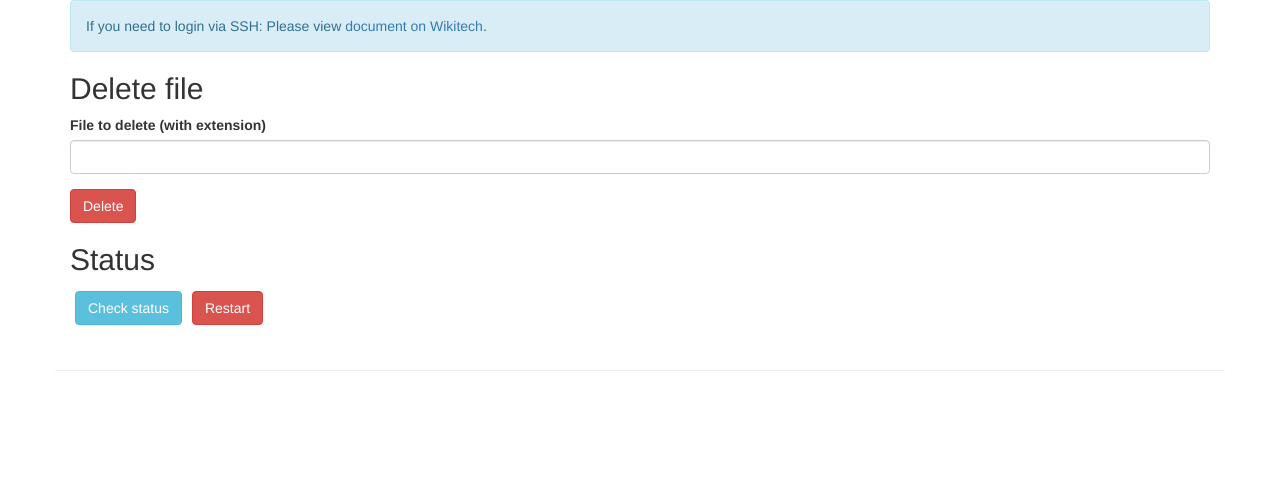
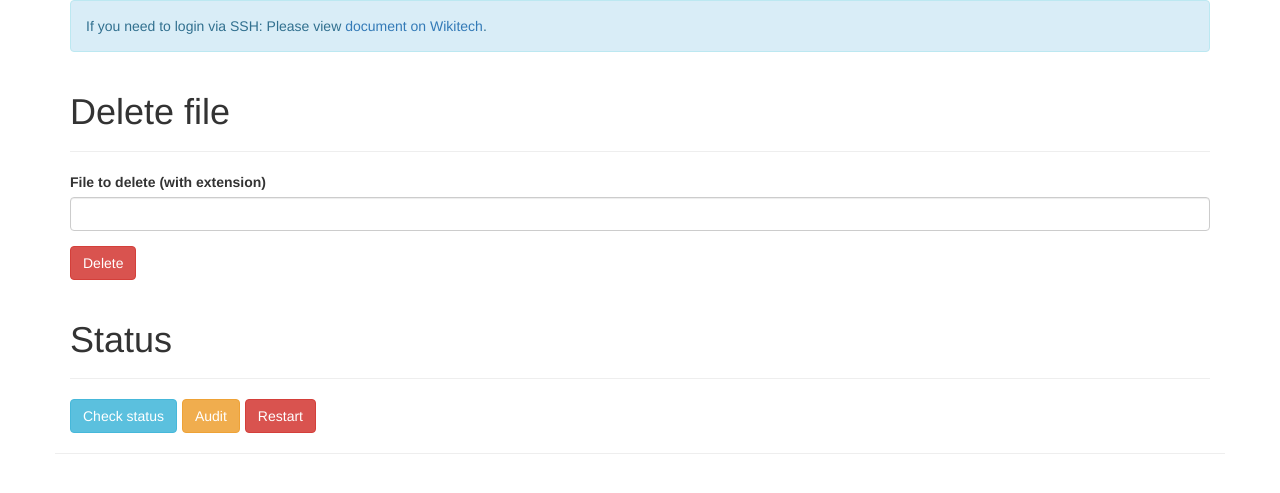
Before and after one commit to libkoi/zhmrtbotMaint, a Flask app: page /admin in a window 1280 px wide. Shown: the part 51-544 px from the top of the page. Run offline with Flask 2, Linux system fonts and the light colour scheme; the visitor is signed in with stand-in values (Sample User, id 1); some libraries are stand-ins or nearby versions; some web fonts are replaced.

Commit message:
Add audit feature

```diff
--- a/app.py
+++ b/app.py
@@ -4,7 +4,9 @@ import os
 import re
 import json
 import subprocess
+from datetime import datetime
 import flask
+from flask_htmlmin import HTMLMIN
 import requests
 import urllib3
 from mwoauth import ConsumerToken, Handshaker, functions
@@ -12,11 +14,14 @@ from secret import customer_token, secret_token, flask_seckey
 
 
 app = flask.Flask(__name__)
+app.config['MINIFY_HTML'] = True
 app.secret_key = flask_seckey
 MW_URL = "https://meta.wikimedia.org/w/index.php"
+MWOAUTH_UA = "zhmrtACL/1.0, tool-zhmrtbot, Toolforge"
 HOME_PATH = "/data/project/zhmrtbot"
 BASH_PATH = "bin/zhmrtbot.sh"
 FILE_DIR = "public_html/file"
+LOG_PATH = f"{HOME_PATH}/www/python/audit.log"
 
 k8s_cert_path = f"{HOME_PATH}/.toolskube/client.crt"
 k8s_key_path = f"{HOME_PATH}/.toolskube/client.key"
@@ -28,9 +33,10 @@ k8s_zhmrtbot_name = "zhmrtbot.bot"
 
 os.chdir(os.path.dirname(os.path.abspath(__file__)))
 urllib3.disable_warnings(urllib3.exceptions.InsecureRequestWarning)
+htmlmin = HTMLMIN(app)
 
 consumer_token = ConsumerToken(customer_token, secret_token)
-handshaker = Handshaker(MW_URL, consumer_token)
+handshaker = Handshaker(MW_URL, consumer_token, user_agent=MWOAUTH_UA)
 
 
 def is_trusted(_user: str):
@@ -104,6 +110,15 @@ def delete():
         err = process.stderr.read().decode("utf-8")
         if err == "":
             flask.flash(f'Deleted file "{file_name}"', "success")
+            curts = datetime.utcnow().strftime("%Y-%m-%d %H:%M:%S")
+            new = f'{curts} "{user}" deleted file "{file_name}"\n'
+            if not os.path.isfile(LOG_PATH):
+                with open(LOG_PATH, 'w', encoding="utf-8") as fp:
+                    pass
+            with open(LOG_PATH, "r+", encoding="utf-8") as fp:
+                content = fp.read()
+                fp.seek(0)
+                fp.write(new + content)
             return flask.redirect(flask.url_for("portal"))
         flask.flash(err, "danger")
         return flask.redirect(flask.url_for("portal"))
@@ -134,11 +149,40 @@ def status():
     if todo == "restart":
         stat = k8s_pod_del()
         out = ""
-        if stat == -1:
+        if stat == 0:
+            curts = datetime.utcnow().strftime("%Y-%m-%d %H:%M:%S")
+            new = f'{curts} "{user}" restarted service "{k8s_zhmrtbot_name}"\n'
+            if not os.path.isfile(LOG_PATH):
+                with open(LOG_PATH, 'w', encoding="utf-8") as fp:
+                    pass
+            with open(LOG_PATH, "r+", encoding="utf-8") as fp:
+                content = fp.read()
+                fp.seek(0)
+                fp.write(new + content)
+            out = "Request sent, please wait for at most one minute."
+        else:
             out = "A pod is being terminated now, please try again later."
-        out = "Request sent, please wait for at most one minute."
         return flask.render_template("status.html", out=out)
     return flask.redirect(flask.url_for("portal"))
+
+@app.route("/audit")
+def audit():
+    user = flask.session.get("u", None)
+    if not user:
+        return flask.redirect(flask.url_for("portal"))
+    if not is_trusted(user):
+        return flask.redirect(flask.url_for("denied"))
+    log = ""
+    if not os.path.isfile(LOG_PATH):
+        log = "No audit log found"
+    else:
+        with open(LOG_PATH, "r", encoding="utf-8") as fp:
+            lcnt = len(fp.readlines())
+            fp.seek(0)
+            ll = [next(fp) for _ in range(min(lcnt, 50))]
+            for l in ll:
+                log += l
+    return flask.render_template("audit.html", log=log)
 
 @app.route("/delete", methods=["GET"])
 @app.route("/status", methods=["GET"])
@@ -159,6 +203,7 @@ def callback():
     request_token_key = flask.session.get("request_token_key", None)
     request_token_sec = flask.session.get("request_token_sec", None)
     if [x for x in (ver, token, request_token_key, request_token_sec) if x is None]:
+        flask.session.clear()
         return flask.redirect(flask.url_for("portal"))
     response_qs = f"oauth_verifier={ver}&oauth_token={token}"
     # this is just a hack, NOT recommend
@@ -185,3 +230,6 @@ def denied():
     if user:
         return flask.render_template("403.html", user=user)
     return flask.redirect(flask.url_for("portal"))
+
+if __name__ == "__main__":
+    app.run()
--- a/requirements.txt
+++ b/requirements.txt
@@ -1,3 +1,3 @@
-mwoauth
-flask
-requests
+mwoauth==0.3.8
+Flask==2.1.3
+Flask-HTMLmin==2.2.0
--- a/templates/index.html
+++ b/templates/index.html
@@ -39,7 +39,9 @@
 <div class="alert alert-info" role="alert">
     If you need to login via SSH: Please view <a href="https://wikitech.wikimedia.org/wiki/Tool:Zhmrtbot">document on Wikitech</a>.
 </div>
-<h2 class="sub-header">Delete file</h2>
+<div class="page-header">
+  <h1>Delete file</h1>
+</div>
 <form method="POST" action="{{ url_for('delete') }}">
   <div class="form-group">
     <label for="file">File to delete (with extension)</label>
@@ -48,25 +50,26 @@
   <button type="submit" class="btn btn-danger">Delete</button>
 </form>
 
-<h2 class="sub-header">Status</h2>
-<table class="table table-condensed" style="width: auto;">
-    <tbody>
-        <tr>
-        <td style="border: none;">
+<div class="page-header">
+  <h1>Status</h1>
+</div>
+<div class="btn-toolbar" role="toolbar" aria-label="status button groups">
+  <div class="btn-group" role="group" aria-label="query group">
     <form method="POST" action="{{ url_for('status') }}">
       <input type="hidden" name="type" value="query" />
       <button type="submit" class="btn btn-info">Check status</button>
     </form>
-        </td>
-        <td style="border: none;">
+  </div>
+  <div class="btn-group" role="group" aria-label="audit group">
+    <button onclick="location.href='/audit';" class="btn btn-warning">Audit</button>
+  </div>
+  <div class="btn-group" role="group" aria-label="restart group">
     <form method="POST" action="{{ url_for('status') }}">
       <input type="hidden" name="type" value="restart" />
       <button type="submit" class="btn btn-danger">Restart</button>
     </form>
-        </td>
-        </tr>
-    </tbody>
-</table>
+  </div>
+</div>
 {% endif %}
   </div>
 </div>
```
Also changed, not shown: templates/audit.html (added, +17 -0 lines), 1 other file. Lines whose indentation alone changed are shown as unchanged.
